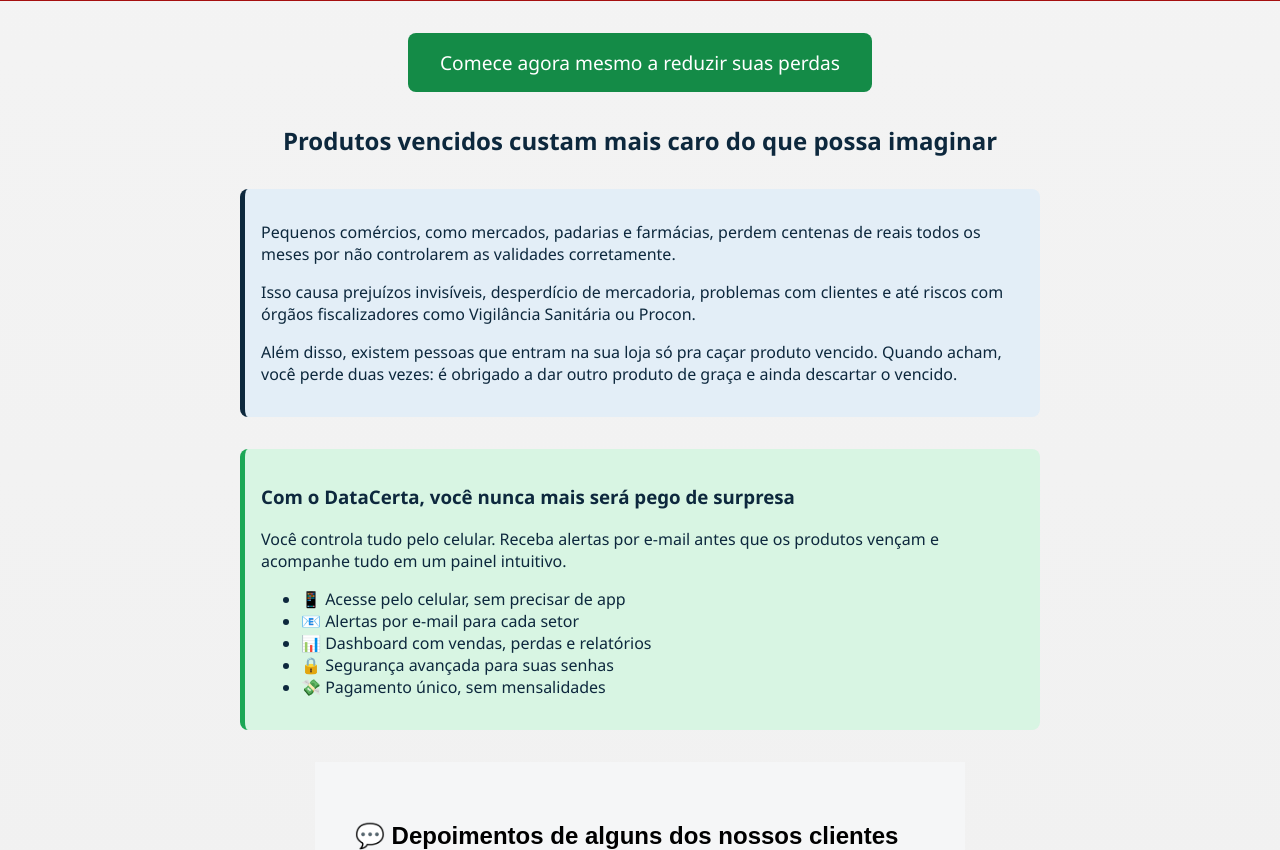
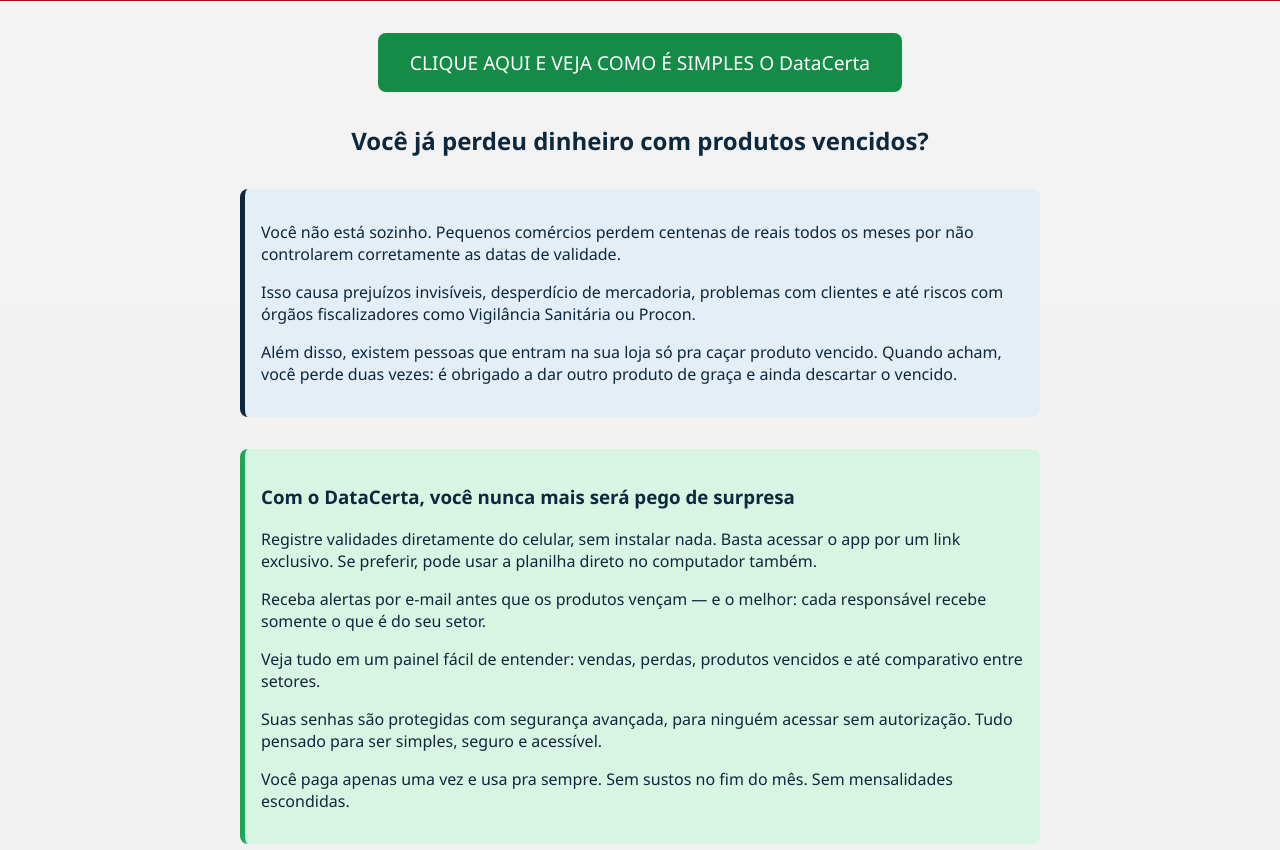
Before and after one commit to datacertaapp/controledevalidade, a plain HTML site: page page2.html in a window 1280 px wide. Shown: the part 360-1210 px from the top of the page. Drawn offline with Linux system fonts and the light colour scheme.

Commit message:
Update page2.html

```diff
--- a/page2.html
+++ b/page2.html
@@ -289,35 +289,33 @@ src="https://www.facebook.com/tr?id=1582949399039529&ev=PageView&noscript=1"
 </div>
 
     <div class="cta">
-      <a href="https://pay.hotmart.com/S99720580F" id="botao-comprar">Comece agora mesmo a reduzir suas perdas</a>
+      <a href="#video-explicativo" id="botao-comprar">CLIQUE AQUI E VEJA COMO É SIMPLES O DataCerta </a>
     </div>
 
 
   <section>
-    <h2>Produtos vencidos custam mais caro do que possa imaginar</h2>
+    <h2>Você já perdeu dinheiro com produtos vencidos?</h2>
 
     <div class="problema">
-      <p>Pequenos comércios, como mercados, padarias e farmácias, perdem centenas de reais todos os meses por não controlarem as validades corretamente.</p>
+      <p>Você não está sozinho. Pequenos comércios perdem centenas de reais todos os meses por não controlarem corretamente as datas de validade.</p>
       <p>Isso causa prejuízos invisíveis, desperdício de mercadoria, problemas com clientes e até riscos com órgãos fiscalizadores como Vigilância Sanitária ou Procon.</p>
       <p>Além disso, existem pessoas que entram na sua loja só pra caçar produto vencido. Quando acham, você perde duas vezes: é obrigado a dar outro produto de graça e ainda descartar o vencido.</p>
     </div>
 
     <div class="solucao">
       <h3>Com o DataCerta, você nunca mais será pego de surpresa</h3>
-      <p>Você controla tudo pelo celular. Receba alertas por e-mail antes que os produtos vençam e acompanhe tudo em um painel intuitivo.</p>
-      <ul>
-        <li>📱 Acesse pelo celular, sem precisar de app</li>
-        <li>📧 Alertas por e-mail para cada setor</li>
-        <li>📊 Dashboard com vendas, perdas e relatórios</li>
-        <li>🔒 Segurança avançada para suas senhas</li>
-        <li>💸 Pagamento único, sem mensalidades</li>
-      </ul>
+      <p>Registre validades diretamente do celular, sem instalar nada. Basta acessar o app por um link exclusivo. Se preferir, pode usar a planilha direto no computador também.</p>
+      <p>Receba alertas por e-mail antes que os produtos vençam — e o melhor: cada responsável recebe somente o que é do seu setor.</p>
+      <p>Veja tudo em um painel fácil de entender: vendas, perdas, produtos vencidos e até comparativo entre setores.</p>
+      <p>Suas senhas são protegidas com segurança avançada, para ninguém acessar sem autorização. Tudo pensado para ser simples, seguro e acessível.</p>
+      <p>Você paga apenas uma vez e usa pra sempre. Sem sustos no fim do mês. Sem mensalidades escondidas.</p>
     </div>
 
-      <iframe id="comentarios" src="comentarios.html"
+    <iframe id="comentarios" src="comentarios.html"
         style="width:100%; max-width:650px; height:850px; border:none; margin: 2rem auto; display: block;"
         title="Comentários simulados estilo Facebook">
-      </iframe>
+    </iframe>
+
 
     <div class="video-explicativo" id="video-explicativo">
       <h3>Assista ao vídeo e veja como o DataCerta funciona na pratica</h3>
@@ -325,7 +323,7 @@ src="https://www.facebook.com/tr?id=1582949399039529&ev=PageView&noscript=1"
     </div>
 
     <div class="cta">
-      <a href="https://pay.hotmart.com/S99720580F" id="botao-comprar-secundario">Gostei! Quero Agora</a>
+      <a href="https://pay.hotmart.com/S99720580F" id="botao-comprar-secundario">QUERO PARAR DE PERDER <BR>COM PRODUTOS VENCIDOS AGORA</a>
     </div>
 
 
@@ -343,7 +341,7 @@ src="https://www.facebook.com/tr?id=1582949399039529&ev=PageView&noscript=1"
 
 
     <div class="cta">
-      <a href="https://pay.hotmart.com/S99720580F" id="botao-comprar">Quero Agora</a>
+      <a href="https://pay.hotmart.com/S99720580F" id="botao-comprar">QUERO COMPRAR AGORA</a>
     </div>
 
     <div class="preco-ancorado">
@@ -356,11 +354,9 @@ src="https://www.facebook.com/tr?id=1582949399039529&ev=PageView&noscript=1"
     </div>
 
     <div class="contador" id="contadorPlanilhas">
-      Mais de <strong id="numeroPlanilhas">50</strong> sistemas DataCerta ativos em todo o Brasil. <br>
+      Mais de <strong id="numeroPlanilhas">50</strong> planilhas ativas em todo o Brasil. <br>
       Sistema usado por padarias, farmácias, mercados, agropecuarias, açougues... <br>em mais de 20 estados.
     </div>
-
-
 
     <div class="faq">
       <h3>Perguntas Frequentes</h3>
```
